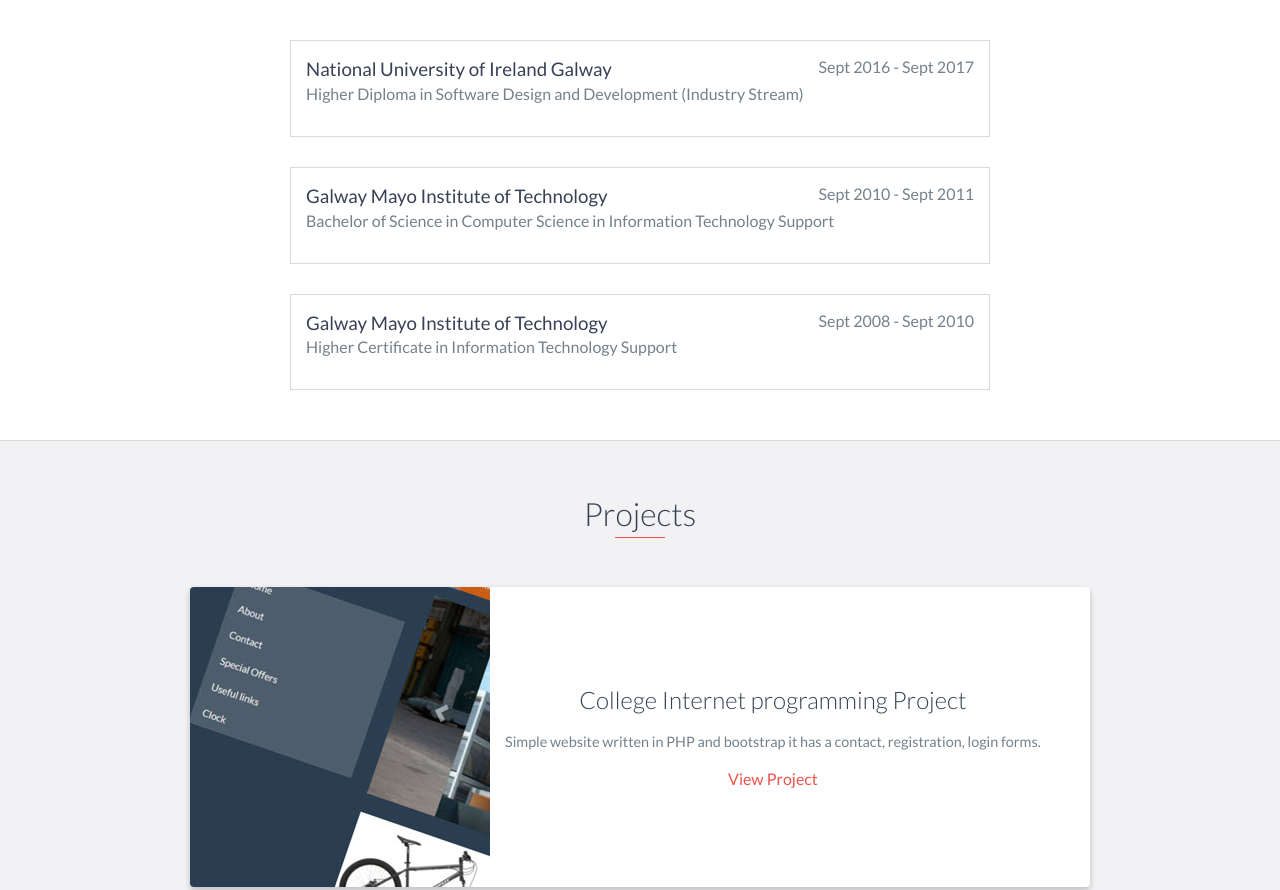
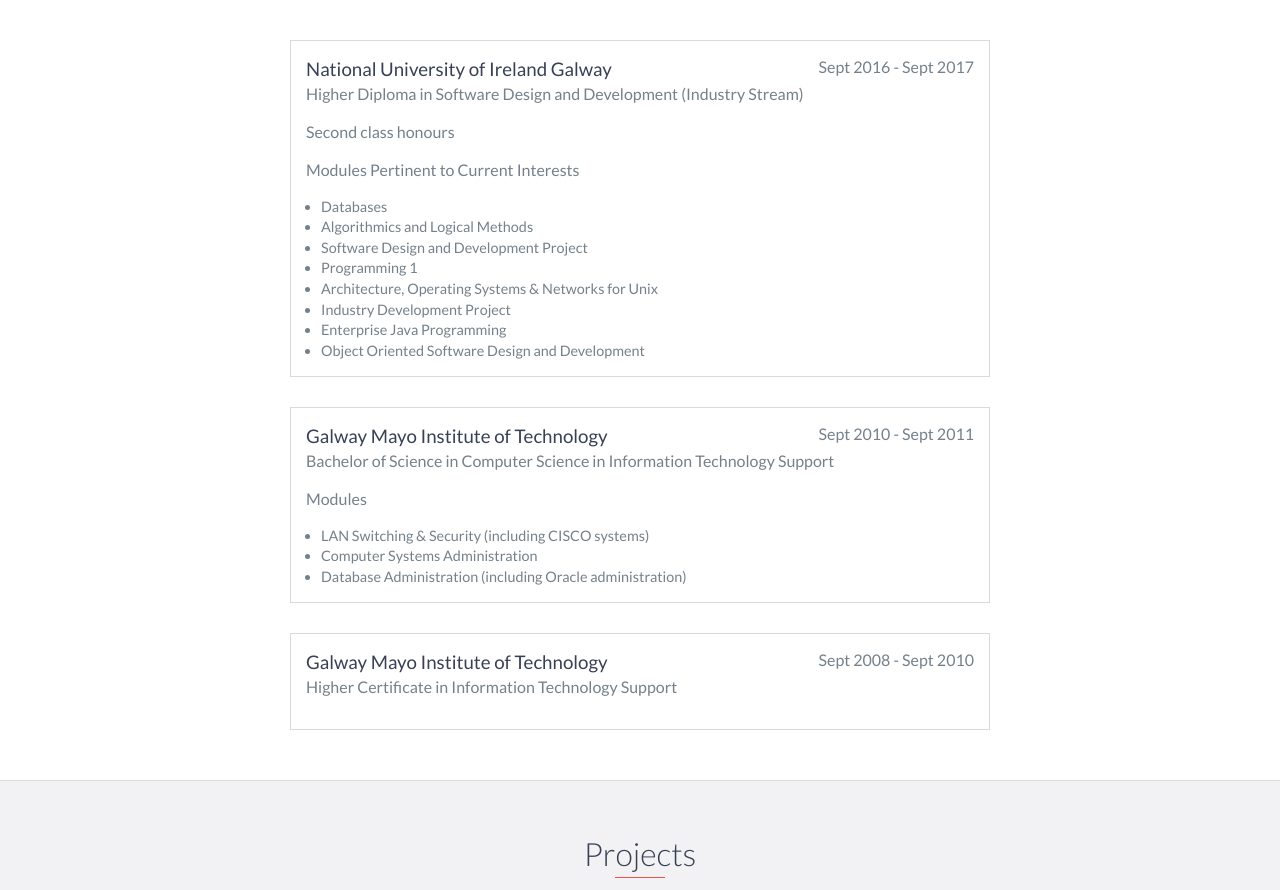
Before and after one commit to ShaneCunn/Cv-dev, a website: page index.html in a window 1280 px wide. Shown: the part 2380-3270 px from the top of the page. Drawn offline with nearby package versions, Linux system fonts and the light colour scheme; a script that the page names is missing.

Commit message:
updated education and android image

```diff
--- a/index.html
+++ b/index.html
@@ -45,7 +45,7 @@
             <a href="#contact">Contact</a>
         </li>
         <li>
-            <a class="no-scroll" href="blog" target="_blank">Blog</a>
+            <a class="no-scroll" href="/blog/" target="_blank">Blog</a>
         </li>
     </ul>
 </header>
@@ -157,6 +157,37 @@
 
         <h4>Higher Diploma in Software Design and Development (Industry Stream)</h4>
 
+        <h4>Second class honours</h4>
+
+        <h4>Modules Pertinent to Current Interests</h4>
+        <ul>
+            <li>
+                Databases
+            </li>
+            <li>
+                Algorithmics and Logical Methods
+            </li>
+            <li>
+                Software Design and Development Project
+            </li>
+            <li>
+                Programming 1
+            </li>
+            <li>
+                Architecture, Operating Systems & Networks for Unix
+            </li>
+            <li>
+                Industry Development Project
+            </li>
+            <li>
+                Enterprise Java Programming
+            </li>
+            <li>
+                Object Oriented Software Design and Development
+            </li>
+
+        </ul>
+
 
     </div>
     <!-- End .education-block -->
@@ -166,8 +197,14 @@
         <h3>Galway Mayo Institute of Technology</h3>
         <span class="education-date">Sept 2010 - Sept 2011</span>
         <h4>Bachelor of Science in Computer Science in Information Technology Support</h4>
+        <h4>Modules</h4>
+        <ul>
 
+            <li>LAN Switching & Security (including CISCO systems)</li>
+            <li>Computer Systems Administration</li>
+            <li>Database Administration (including Oracle administration)</li>
 
+        </ul>
     </div>
 
     <div class="education-block">
@@ -207,7 +244,7 @@
 
             <div class="project shadow-large">
                 <div class="project-image">
-                    <img src="images/androidApp1.jpg"/>
+                    <img src="images/androidAppSmall.png"/>
                 </div>
                 <!-- End .project-image -->
                 <div class="project-info">
```
Also changed, not shown: images/android3.png (added), images/androidAppSmall.png (added).
